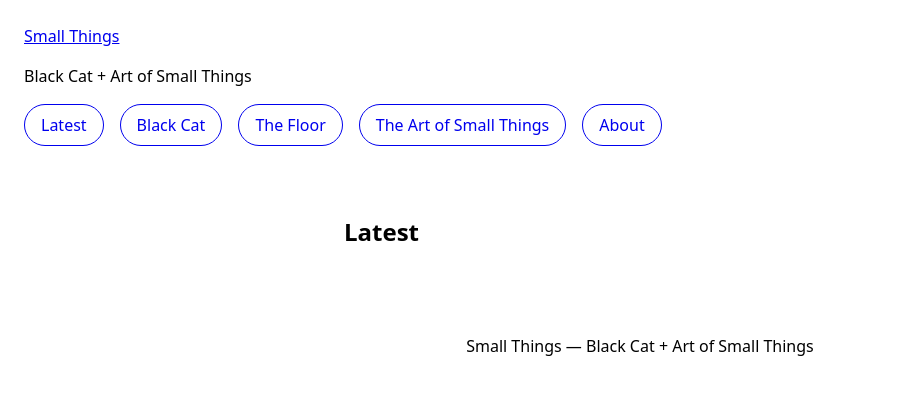
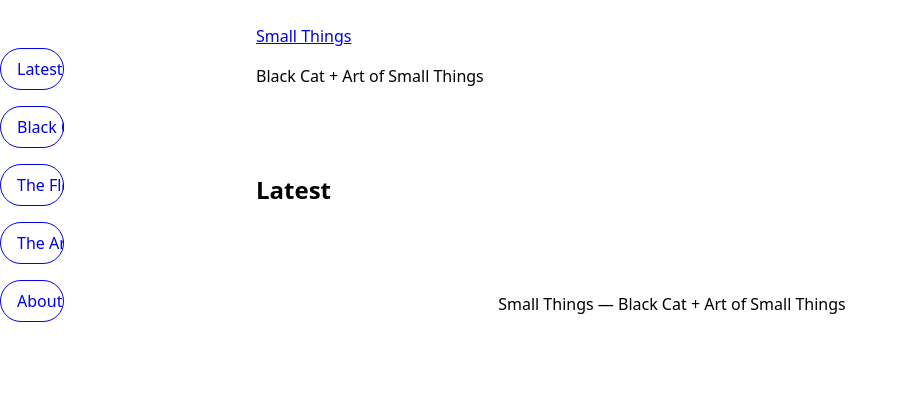
Before and after one commit to 2pix/small-things, a Jekyll site: the page built from index.html, in a window 1280 px wide. Shown: the top 395 px of the page, without its empty margins (0-908 px from the left). Built offline with Jekyll 4.4.1, drawn with Linux system fonts in a browser that asks for light colours.

Commit message:
Desktop grid: rail 5% / margin 15% / text+images 65% / margin 15%
Structural only, no colour/typography. Rail overlays fixed at the left
edge (5%) rather than taking its own column; site header, main, and
footer indent to the same 20% left / 15% right bounds so everything
aligns to the text container. Post body text justified at this
breakpoint. Breakpoint (1024px) is a first-pass guess, adjustable.

```diff
--- a/assets/css/style.css
+++ b/assets/css/style.css
@@ -57,3 +57,35 @@ main {
   padding: var(--space-3);
   text-align: center;
 }
+
+/* Desktop — first-pass breakpoint, still structural only. Rail 5% / margin 15% / text+images 65% / margin 15%. */
+@media (min-width: 1024px) {
+  .site-header,
+  main,
+  .site-footer {
+    padding-left: 20%; /* rail 5% + left margin 15% */
+    padding-right: 15%; /* right margin */
+  }
+
+  main {
+    max-width: none;
+  }
+
+  .stories-row {
+    position: fixed;
+    top: 0;
+    left: 0;
+    width: 5%;
+    height: 100vh;
+    flex-direction: column;
+    overflow-x: visible;
+    overflow-y: auto;
+    margin-top: 0;
+    padding-top: var(--space-6);
+    z-index: 10;
+  }
+
+  .post__body {
+    text-align: justify;
+  }
+}
```
